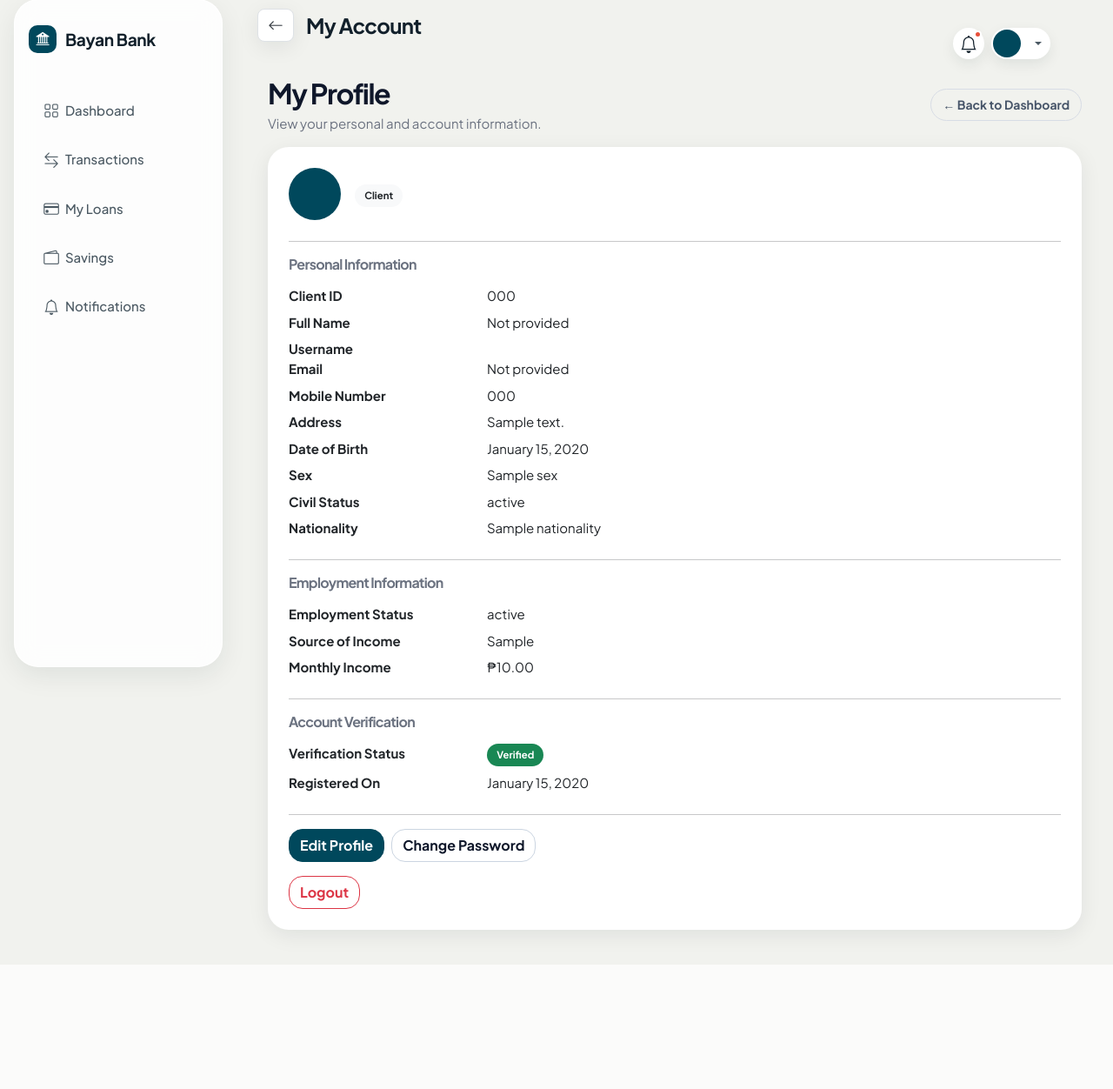
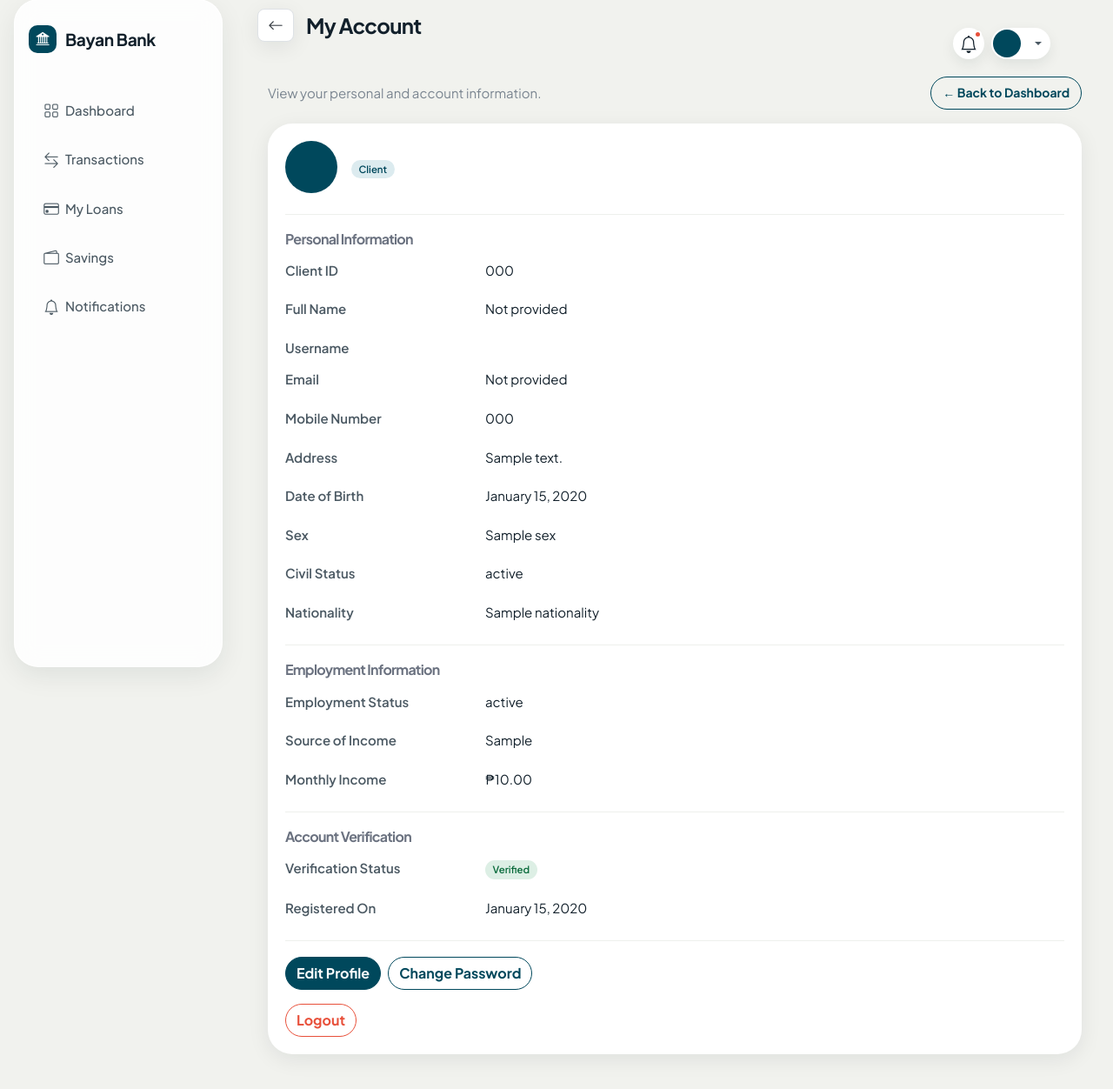
Before and after one commit to lalaaivy/bayan-bank, a Django app: template templates/portal/profile.html in a window 1280 px wide. Shown: the part 17-1269 px from the top of the page at 87% size. Before the commit the page ends 1112 px from the top, so only its background shows below. Run offline with Django 5.2, Linux system fonts and the light colour scheme; the template is opened without the code that fills it: most values are stand-ins (such as "Sample title", 1, 10 or a date in 2020); parts of the project's set-up code (start-up, migrations or seed data) failed here and were passed over.

Commit message:
Redesign client pages

```diff
--- a/templates/portal/profile.html
+++ b/templates/portal/profile.html
@@ -164,4 +164,140 @@
         </div>
     </div>
 </div>
+<style>
+    .container.py-3 {
+        color: #12202B;
+    }
+
+    .container.py-3 > .d-flex h3 {
+        display: none;
+    }
+
+    .container.py-3 > .d-flex p {
+        color: #7A8590 !important;
+    }
+
+    .container.py-3 > .card {
+        background: #fff;
+        border: 0;
+        border-radius: 28px;
+        box-shadow: 0 10px 30px rgba(18, 32, 43, 0.06);
+    }
+
+    .container.py-3 > .card > .card-body {
+        padding: 20px !important;
+    }
+
+    .container.py-3 .card h5 {
+        color: #12202B;
+        font-weight: 700;
+    }
+
+    .container.py-3 .rounded-circle.bg-primary {
+        background-color: #00485C !important;
+    }
+
+    .container.py-3 .badge {
+        border-radius: 999px;
+        padding: 0.45em 0.75em;
+        font-weight: 600;
+    }
+
+    .container.py-3 .badge.bg-light {
+        background: #DCEBEF !important;
+        color: #00485C !important;
+    }
+
+    .container.py-3 .badge.bg-success {
+        background: #DDEFE5 !important;
+        color: #0A6B3C !important;
+    }
+
+    .container.py-3 .badge.bg-warning {
+        background: #FFF3CC !important;
+        color: #6B5200 !important;
+    }
+
+    .container.py-3 .badge.bg-danger {
+        background: #FBE4DF !important;
+        color: #E8503A !important;
+    }
+
+    .container.py-3 .badge.bg-secondary {
+        background: #EEF0EC !important;
+        color: #4B5963 !important;
+    }
+
+    .container.py-3 dl.row {
+        row-gap: 14px;
+    }
+
+    .container.py-3 dt {
+        color: #4B5963;
+        font-weight: 600;
+    }
+
+    .container.py-3 dd {
+        color: #12202B;
+    }
+
+    .container.py-3 hr {
+        margin: 18px 0;
+        border: 0;
+        border-top: 1px solid #EEF0EC;
+        opacity: 1;
+    }
+
+    .container.py-3 .btn {
+        border-radius: 999px;
+    }
+
+    .container.py-3 .btn-dark,
+    .container.py-3 .btn-primary {
+        background: #00485C;
+        border-color: #00485C;
+        color: #fff;
+    }
+
+    .container.py-3 .btn-dark:hover,
+    .container.py-3 .btn-primary:hover {
+        background: #00323F;
+        border-color: #00323F;
+        color: #fff;
+    }
+
+    .container.py-3 .btn-outline-secondary,
+    .container.py-3 .btn-outline-dark {
+        border-color: #00485C;
+        color: #00485C;
+    }
+
+    .container.py-3 .btn-outline-secondary:hover,
+    .container.py-3 .btn-outline-dark:hover {
+        background: #00485C;
+        color: #fff;
+    }
+
+    .container.py-3 .btn-outline-danger {
+        border-color: #E8503A;
+        color: #E8503A;
+    }
+
+    .container.py-3 .btn-outline-danger:hover {
+        background: #E8503A;
+        color: #fff;
+    }
+
+    .container.py-3 .form-control,
+    .container.py-3 .form-select {
+        border: 1px solid #E1E5EC;
+        border-radius: 16px;
+    }
+
+    .container.py-3 .form-control:focus,
+    .container.py-3 .form-select:focus {
+        border-color: #00485C;
+        box-shadow: 0 0 0 0.2rem rgba(0, 72, 92, 0.14);
+    }
+</style>
 {% endblock %}
```
